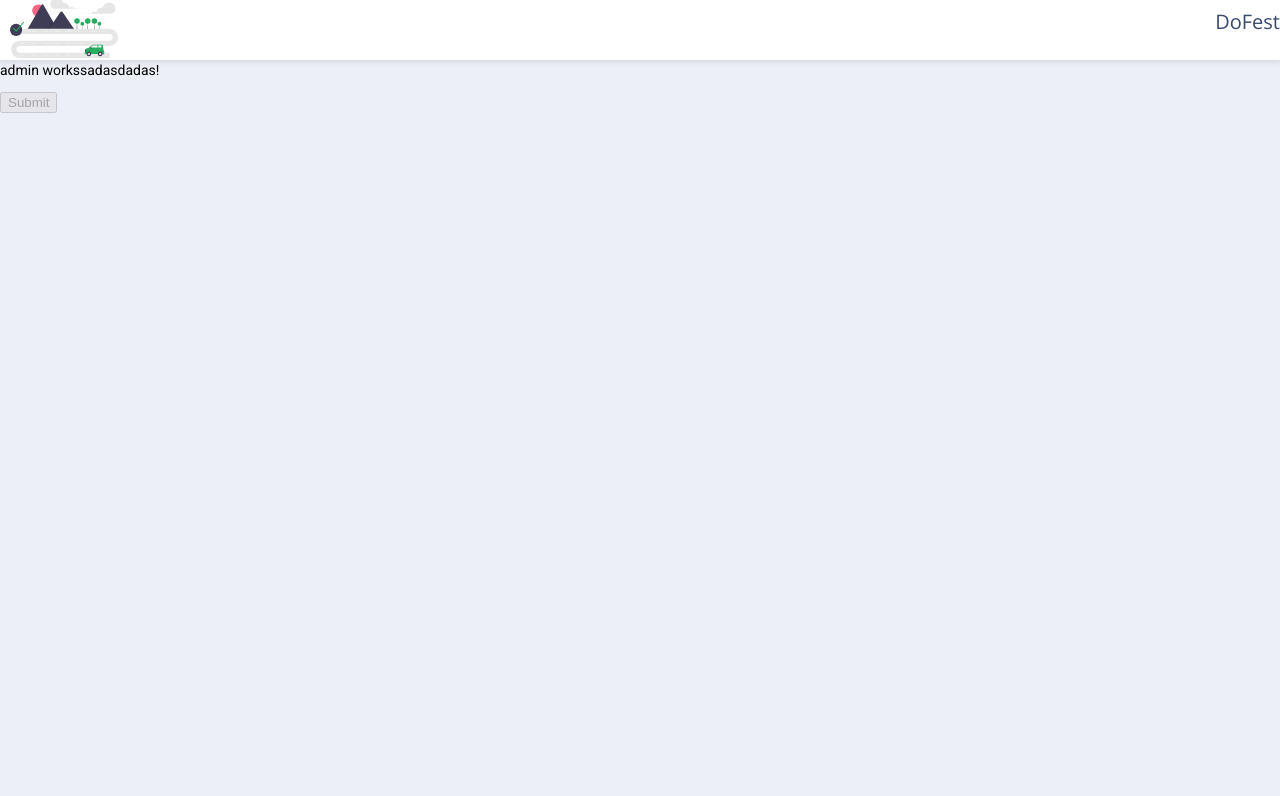
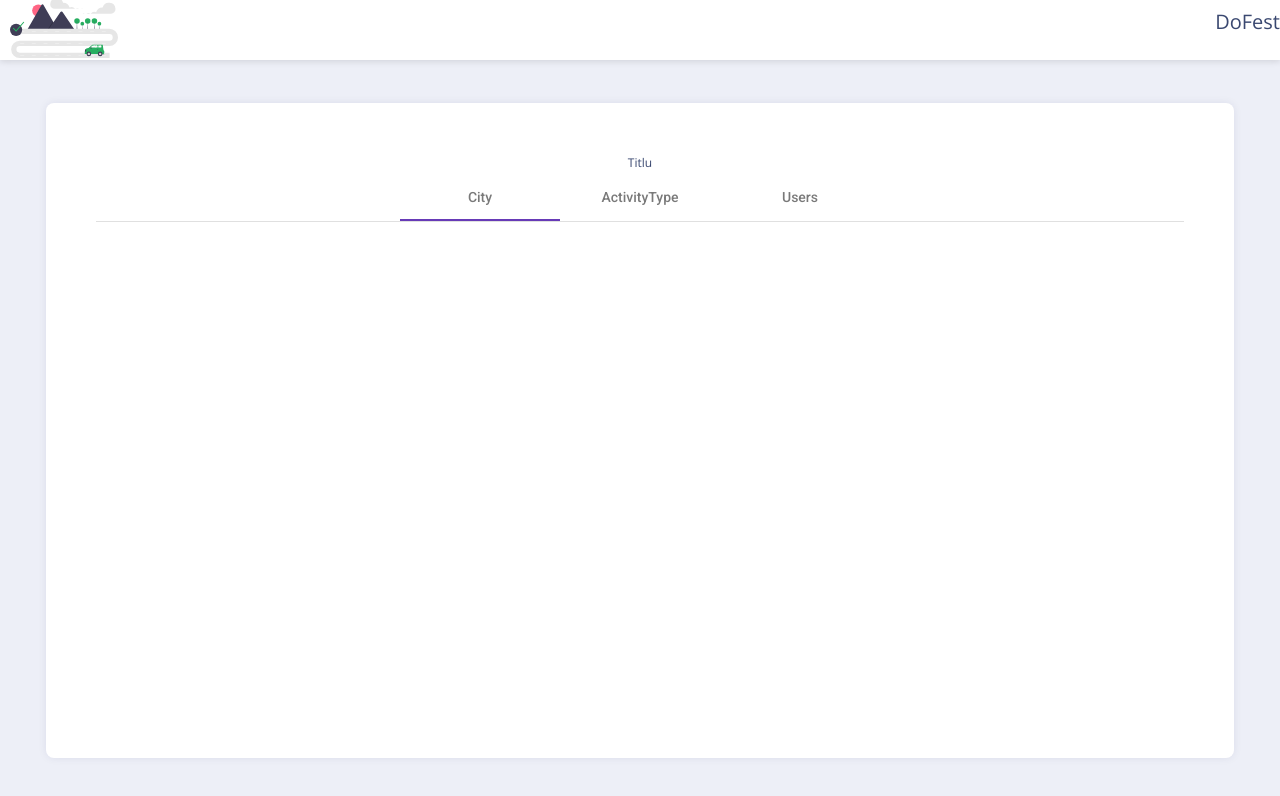
Before and after one commit to BaciFlorin/DoFest-SummerPracticeCentric, an Angular app in the folder DoFest/DoFest.Web/: page /admin in a window 1280 px wide. Shown: the top 796 px of the page. Built offline with nearby package versions, Linux system fonts and the light colour scheme.

Commit message:
update angular admin module

```diff
--- a/DoFest/DoFest.Web/src/app/admin/admin/admin.component.css
+++ b/DoFest/DoFest.Web/src/app/admin/admin/admin.component.css
@@ -0,0 +1,45 @@
+@import "../../../assets/styles/layout.scss";
+
+.container {
+
+
+  font-family: "Open Sans", sans-serif;
+  font-size: 12px;
+
+  width: 85%;
+  height: 75%;
+  padding: 50px;
+
+  background-color: white;
+  border-radius: 8px;
+  box-shadow: 0px 0px 8px rgba(0, 23, 87, 0.08);
+}
+
+:host {
+  height: calc(100%);
+
+  display: flex;
+  flex-wrap: wrap;
+  justify-content: center;
+  align-content: center;
+}
+
+.title{
+  text-align: center;
+  display: flex;
+  justify-content: center;
+  align-content: center;
+}
+mat-tab-body-wrapper{
+  display: flex;
+  align-content: center;
+  justify-content: center;
+}
+
+
+.mat-elevation-z8{
+  display: flex;
+  align-content: center;
+  overflow-y: scroll;
+  width: 50%;
+}
--- a/DoFest/DoFest.Web/src/app/admin/admin/admin.component.html
+++ b/DoFest/DoFest.Web/src/app/admin/admin/admin.component.html
@@ -1,2 +1,72 @@
-<p>admin workssadasdadas!</p>
-<app-submit-button></app-submit-button>
+<div class="container">
+  <!-- The admin panel -->
+  <div class="title">
+    Titlu
+  </div>
+  <mat-tab-group mat-align-tabs="center" dynamicHeight>
+    <mat-tab label="City">
+
+    </mat-tab>
+
+    <mat-tab label="ActivityType">
+      <div class="title">
+        Content 2
+        Content 2
+        Content 2
+        Content 2
+        Content 2
+        Content 2
+        Content 2Content 2
+        Content 2Content 2Content 2Content 2Content 2
+      </div>
+      <div class="title">
+        Content 2
+        Content 2
+        Content 2
+        Content 2
+        Content 2
+        Content 2
+        Content 2Content 2
+        Content 2Content 2Content 2Content 2Content 2
+      </div>
+    </mat-tab>
+
+    <mat-tab label="Users">
+      <div class="mat-elevation-z8">
+      <table class="user-table" mat-table [dataSource]="dataSource">
+
+        <!--- Note that these columns can be defined in any order.
+              The actual rendered columns are set as a property on the row definition" -->
+
+        <!-- Position Column -->
+        <ng-container matColumnDef="position">
+          <th mat-header-cell *matHeaderCellDef> No. </th>
+          <td mat-cell *matCellDef="let element"> {{element.position}} </td>
+        </ng-container>
+
+        <!-- Name Column -->
+        <ng-container matColumnDef="name">
+          <th mat-header-cell *matHeaderCellDef> Name </th>
+          <td mat-cell *matCellDef="let element"> {{element.name}} </td>
+        </ng-container>
+
+        <!-- Weight Column -->
+        <ng-container matColumnDef="weight">
+          <th mat-header-cell *matHeaderCellDef> Weight </th>
+          <td mat-cell *matCellDef="let element"> {{element.weight}} </td>
+        </ng-container>
+
+        <!-- Symbol Column -->
+        <ng-container matColumnDef="symbol">
+          <th mat-header-cell *matHeaderCellDef> Symbol </th>
+          <td mat-cell *matCellDef="let element"> {{element.symbol}} </td>
+        </ng-container>
+
+        <tr mat-header-row *matHeaderRowDef="displayedColumns"></tr>
+        <tr mat-row *matRowDef="let row; columns: displayedColumns;"></tr>
+      </table>
+      <mat-paginator [pageSizeOptions]="[5, 10, 20]" showFirstLastButtons></mat-paginator>
+      </div>
+    </mat-tab>
+  </mat-tab-group>
+</div>
--- a/DoFest/DoFest.Web/src/app/admin/admin/admin.component.ts
+++ b/DoFest/DoFest.Web/src/app/admin/admin/admin.component.ts
@@ -1,13 +1,44 @@
 import { Component, OnInit } from '@angular/core';
+import {AdminService } from '../services/admin.service'
+
+export interface PeriodicElement {
+  name: string;
+  position: number;
+  weight: number;
+  symbol: string;
+}
+
+const ELEMENT_DATA: PeriodicElement[] = [
+  {position: 1, name: 'Hydrogen', weight: 1.0079, symbol: 'H'},
+  {position: 2, name: 'Helium', weight: 4.0026, symbol: 'He'},
+  {position: 3, name: 'Lithium', weight: 6.941, symbol: 'Li'},
+  {position: 4, name: 'Beryllium', weight: 9.0122, symbol: 'Be'},
+  {position: 5, name: 'Boron', weight: 10.811, symbol: 'B'},
+  {position: 6, name: 'Carbon', weight: 12.0107, symbol: 'C'},
+  {position: 7, name: 'Nitrogen', weight: 14.0067, symbol: 'N'},
+  {position: 8, name: 'Oxygen', weight: 15.9994, symbol: 'O'},
+  {position: 9, name: 'Fluorine', weight: 18.9984, symbol: 'F'},
+  {position: 10, name: 'Neon', weight: 20.1797, symbol: 'Ne'},
+];
 
 @Component({
   selector: 'app-admin',
   templateUrl: './admin.component.html',
-  styleUrls: ['./admin.component.css']
+  styleUrls: ['./admin.component.css'],
+  providers: [
+    AdminService
+  ]
 })
 export class AdminComponent implements OnInit {
 
-  constructor() { }
+  displayedColumns: string[] = ['position', 'name', 'weight', 'symbol'];
+  dataSource = ELEMENT_DATA;
+
+  constructor(
+    private readonly adminService: AdminService
+  ) {
+
+  }
 
   ngOnInit(): void {
   }
--- a/DoFest/DoFest.Web/src/app/admin/services/admin.service.ts
+++ b/DoFest/DoFest.Web/src/app/admin/services/admin.service.ts
@@ -1,9 +1,20 @@
 import { Injectable } from '@angular/core';
+import { HttpClient } from '@angular/common/http';
+
+const backendEndpoint = "https://localhost:5001/api/v1/"
+const endpoints = {
+  "activities": backendEndpoint + "activities",
+  "activityType": backendEndpoint + "activities/type",
+  "cities": backendEndpoint + "cities"
+};
 
 @Injectable({
   providedIn: 'root'
 })
 export class AdminService {
+  private httpClient: HttpClient = null;
 
-  constructor() { }
+  constructor(httpClient: HttpClient) {
+    this.httpClient = httpClient;
+  }
 }
--- a/DoFest/DoFest.Web/src/app/authentication/services/authentication.service.ts
+++ b/DoFest/DoFest.Web/src/app/authentication/services/authentication.service.ts
@@ -9,7 +9,7 @@ import { RegisterModel } from '../models/register.model';
   providedIn: 'root',
 })
 export class AuthenticationService {
-  public endpoint: string = "http://192.168.0.10:5002/api/v1/auth";
+  public endpoint: string = "http://localhost:5001/api/v1/auth";
   constructor(private readonly httpClient: HttpClient) {}
 
   public login(data: LoginModel): Observable<HttpResponse<unknown>> {
--- a/DoFest/DoFest.Web/src/app/trip/activity-list/activity-list.component.html
+++ b/DoFest/DoFest.Web/src/app/trip/activity-list/activity-list.component.html
@@ -6,8 +6,4 @@
     <div class="cards">
         <app-tile *ngFor="let trip of tripList" label="{{trip.name}}" background="../../assets/images/travel_logo.png" (click)="goToTrip(trip.id)"></app-tile>
     </div>
-
-
-
-
 </div>
--- a/DoFest/DoFest.Web/src/app/trip/services/activity.service.ts
+++ b/DoFest/DoFest.Web/src/app/trip/services/activity.service.ts
@@ -10,7 +10,7 @@ import { ActivitiesModel } from '../models/activities.model';
 })
 export class ActivityService {
 
-  private endpoint: string = 'http://192.168.0.10:5002/api/v1/activities';
+  private endpoint: string = 'http://localhost:5001/api/v1/activities';
 
   private httpOptions = {
     headers: new HttpHeaders({
```
Also changed, not shown: DoFest/DoFest.Web/src/app/admin/admin.module.ts (+12 -2 lines), 2 other files (tests, documents, lock files or other folders).
